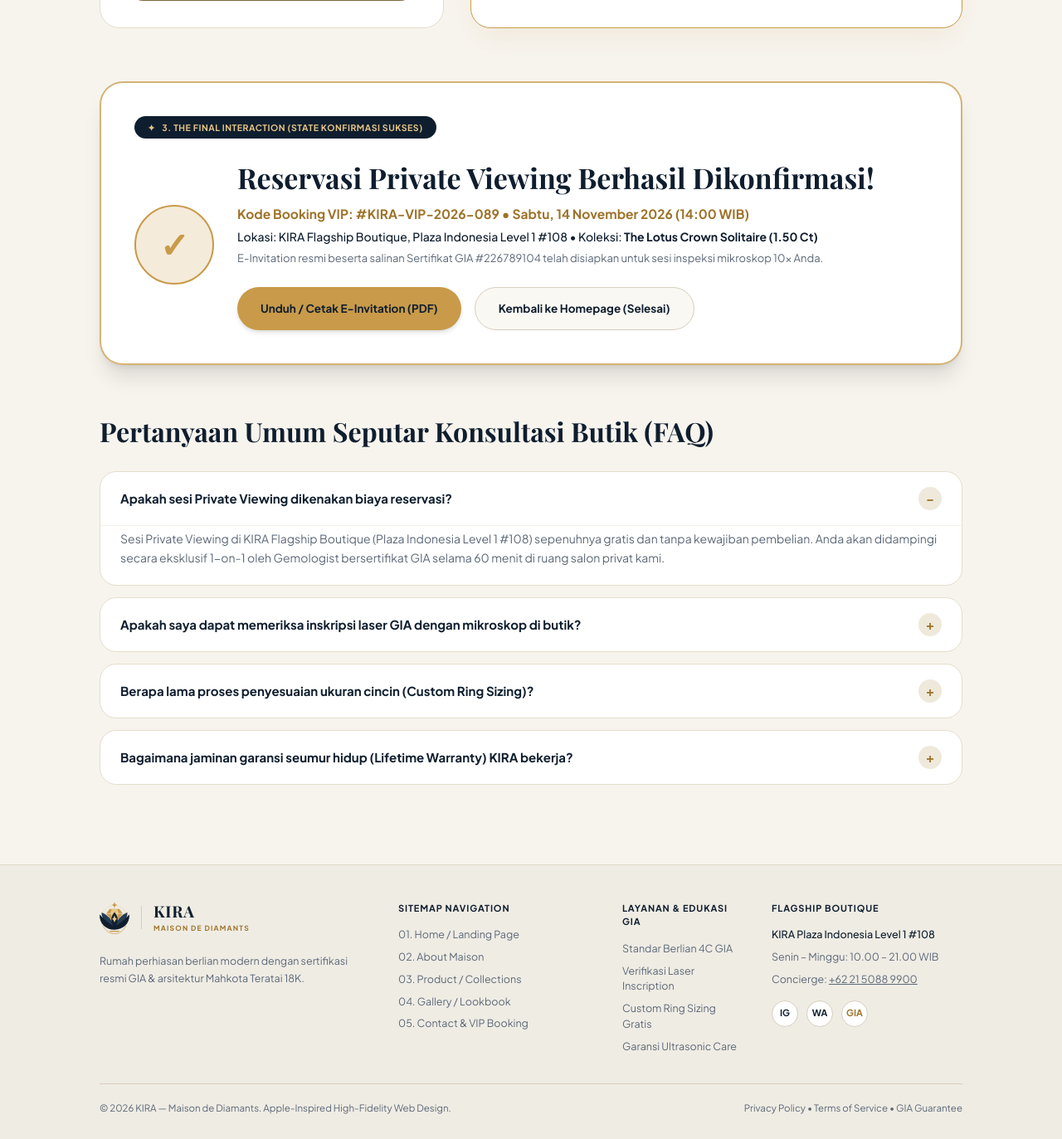
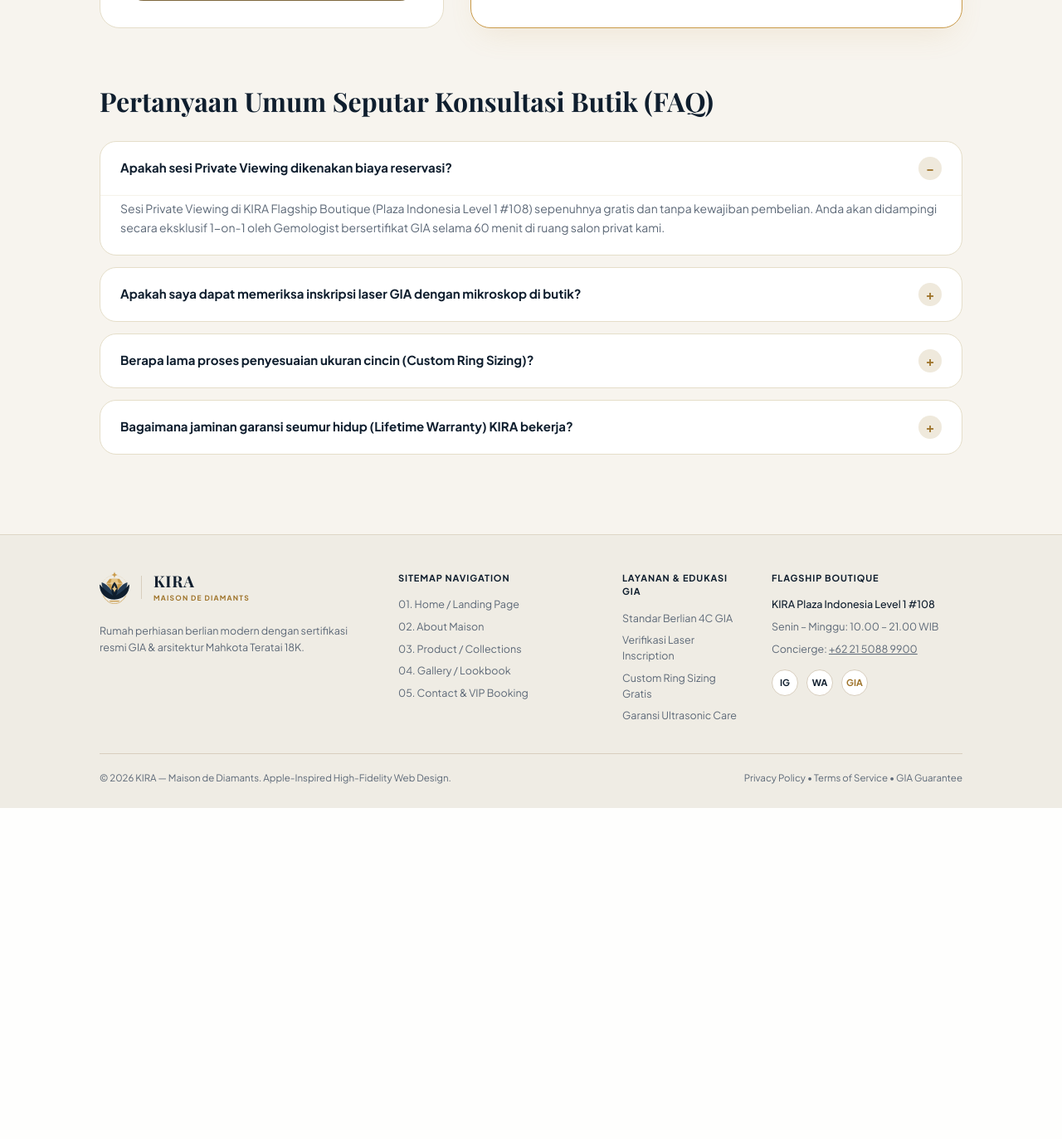
Before and after one commit to RenDwoski/Kira-TokoPerhiasan, a Laravel app: page /contact in a window 1280 px wide. Shown: the part 1142-2515 px from the top of the page at 83% size. After the commit the page ends 2116 px from the top, so only its background shows below. Run offline with Laravel 12, Linux system fonts and the light colour scheme; style sheets or scripts are compiled from the project's sources; some web fonts are replaced.

Commit message:
Show VIP booking confirmation only after appointment submission

```diff
--- a/resources/views/contact.blade.php
+++ b/resources/views/contact.blade.php
@@ -248,8 +248,6 @@
     <!-- ======================================================================= -->
     <!-- SECTION 5.3: THE FINAL INTERACTION / KONFIRMASI SUKSES (Node 11:982)    -->
     <!-- ======================================================================= -->
-    <section id="vip-confirmation-section" class="pb-14 scroll-mt-24">
-        <div class="max-w-[1440px] mx-auto px-6 md:px-12 lg:px-[120px]">
     @php
         $conf = $bookingConfirmation ?? [
             'code' => '#KIRA-VIP-2026-089',
@@ -262,6 +260,8 @@
         ];
         $isJustConfirmed = !empty($bookingConfirmation) || request()->has('confirmed');
     @endphp
+    <section id="vip-confirmation-section" class="{{ $isJustConfirmed ? '' : 'hidden' }} pb-14 scroll-mt-24">
+        <div class="max-w-[1440px] mx-auto px-6 md:px-12 lg:px-[120px]">
 
             <div id="vip-confirmation-card" class="rounded-[28px] {{ $isJustConfirmed ? 'bg-[#0F1E2E] text-white border-2 border-[#C99A49] ring-4 ring-[#C99A49]/25' : 'bg-white text-[#0F1E2E] border-2 border-[#C99A49]/75' }} p-7 sm:p-10 shadow-xl transition-all">
 
@@ -438,7 +438,11 @@
                     confHomeBtn.className = 'h-[52px] px-7 rounded-full bg-white/10 border border-white/25 text-white hover:bg-white/20 font-sans font-bold text-[13.5px] flex items-center justify-center transition';
                 }
 
-                document.getElementById('vip-confirmation-section')?.scrollIntoView({ behavior: 'smooth', block: 'center' });
+                const confSection = document.getElementById('vip-confirmation-section');
+                if (confSection) {
+                    confSection.classList.remove('hidden');
+                    confSection.scrollIntoView({ behavior: 'smooth', block: 'center' });
+                }
             });
         }
 
```
Lines whose indentation alone changed are shown as unchanged.
